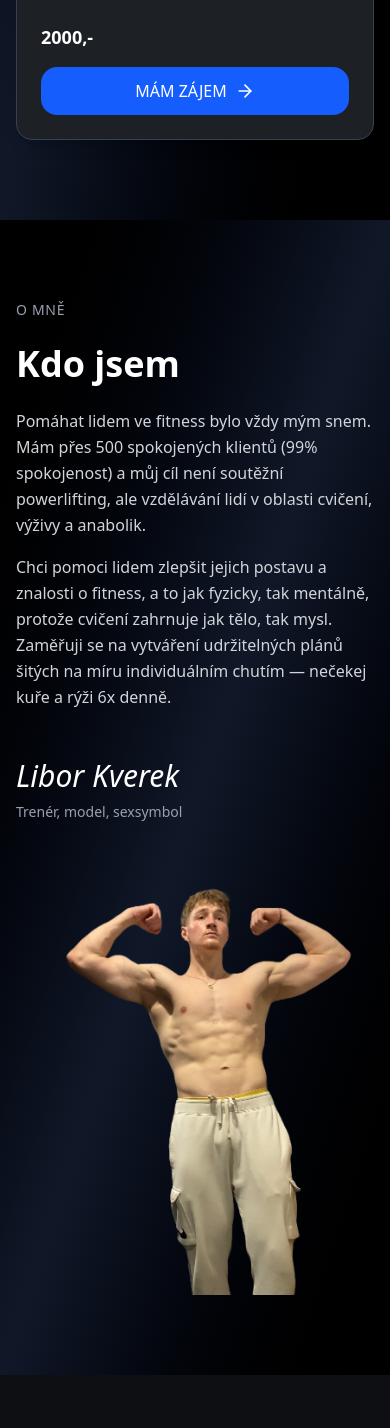
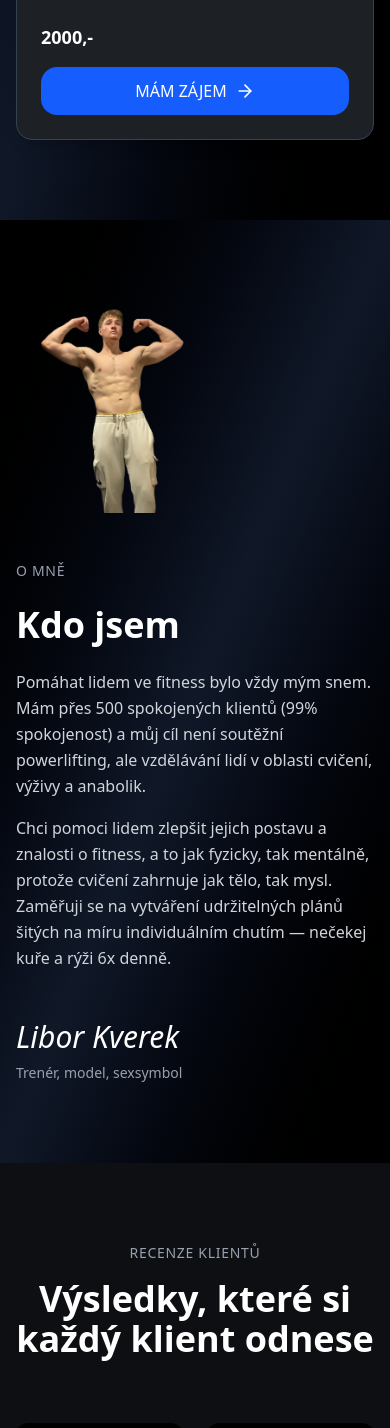
Before and after one commit to leduan1/LiborKverek, a Next.js app: page / in a window 390 px wide. Shown: the part 3251-4679 px from the top of the page. Built offline with nearby package versions, Linux system fonts and the light colour scheme.

Commit message:
Update About section mobile layout
- Move image above mini title on mobile version
- Reduce image width to 50% on mobile
- Align image to the left on mobile

```diff
--- a/app/components/About.tsx
+++ b/app/components/About.tsx
@@ -11,12 +11,28 @@ export default function About() {
     <section id="o-mne" ref={ref} className="py-20 md:py-32 bg-gradient-to-br from-black via-gray-900 to-black">
       <div className="container mx-auto px-4 sm:px-6 lg:px-8">
         <div className="grid grid-cols-1 lg:grid-cols-2 gap-12 lg:gap-16 items-center">
+          {/* Image - First on mobile, second on desktop */}
+          <motion.div
+            initial={{ opacity: 0, x: 30 }}
+            animate={isInView ? { opacity: 1, x: 0 } : { opacity: 0, x: 30 }}
+            transition={{ duration: 0.8, delay: 0.2 }}
+            className="relative order-1 lg:order-2 flex justify-start lg:justify-end"
+          >
+            <div className="relative rounded-2xl overflow-hidden w-1/2 lg:w-full">
+              <img
+                src="/IMG_9932.PNG"
+                alt="Libor Kverek"
+                className="w-full h-auto rounded-2xl object-cover"
+              />
+            </div>
+          </motion.div>
+
           {/* Left Column - Text Content */}
           <motion.div
             initial={{ opacity: 0, x: -30 }}
             animate={isInView ? { opacity: 1, x: 0 } : { opacity: 0, x: -30 }}
             transition={{ duration: 0.8 }}
-            className="space-y-6"
+            className="space-y-6 order-2 lg:order-1"
           >
             {/* Small Heading */}
             <motion.p
@@ -68,22 +84,6 @@ export default function About() {
               </div>
             </motion.div>
           </motion.div>
-
-          {/* Right Column - Image */}
-          <motion.div
-            initial={{ opacity: 0, x: 30 }}
-            animate={isInView ? { opacity: 1, x: 0 } : { opacity: 0, x: 30 }}
-            transition={{ duration: 0.8, delay: 0.2 }}
-            className="relative"
-          >
-            <div className="relative rounded-2xl overflow-hidden">
-              <img
-                src="/IMG_9932.PNG"
-                alt="Libor Kverek"
-                className="w-full h-auto rounded-2xl object-cover"
-              />
-            </div>
-          </motion.div>
         </div>
       </div>
     </section>
```
